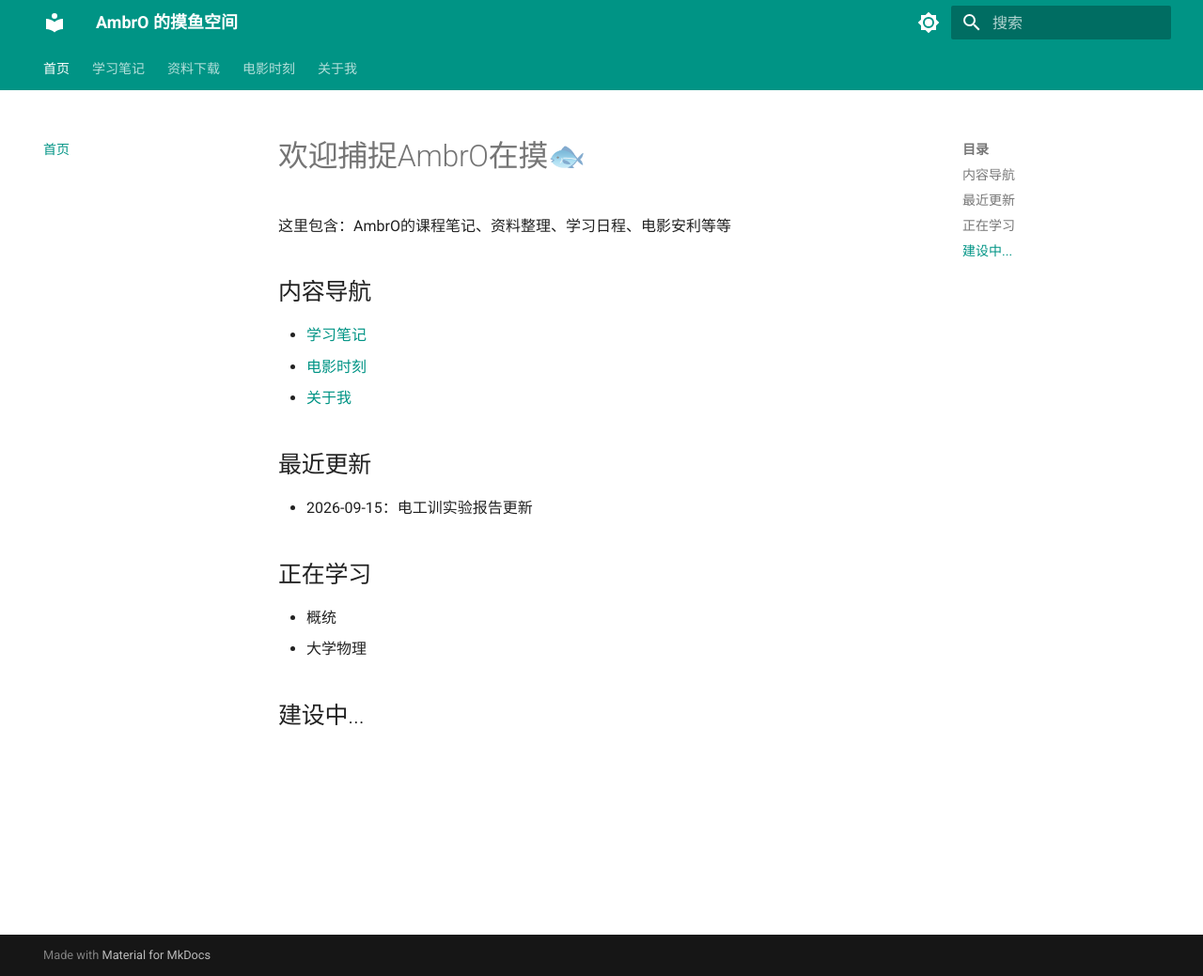
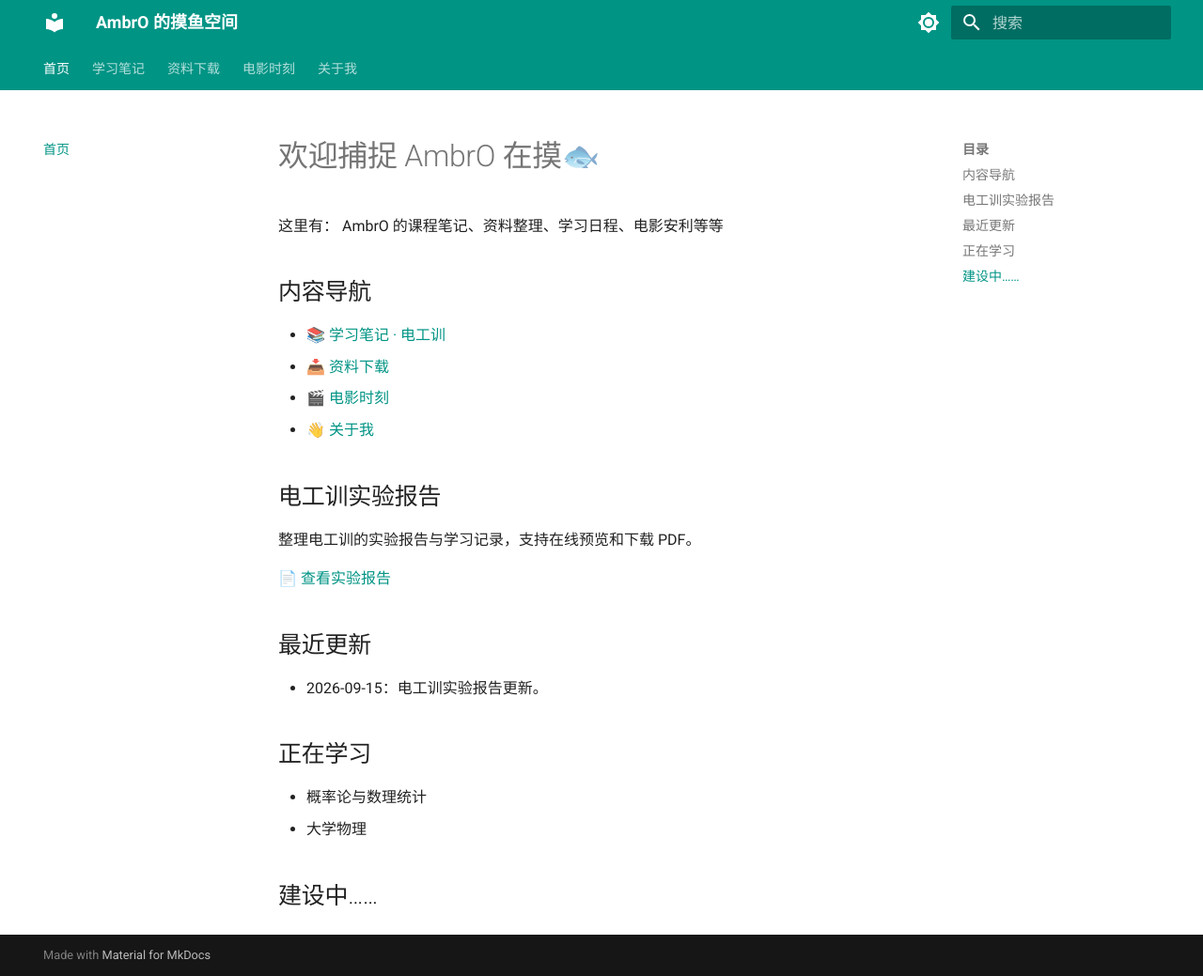
Before and after one commit to 7Ambrose/7Ambrose.github.io, an MkDocs documentation site: the page built from docs/index.md, in a window 1280 px wide and 1039 px high. Shown: the whole window at 94% size. Built offline with MkDocs 1.6.1 and Material for MkDocs 9.7.7, drawn with Linux system fonts in a browser that asks for light colours.

Commit message:
Update index.md

```diff
--- a/docs/index.md
+++ b/docs/index.md
@@ -1,20 +1,27 @@
-# 欢迎捕捉AmbrO在摸🐟️
+# 欢迎捕捉 AmbrO 在摸🐟️
 
-这里包含：AmbrO的课程笔记、资料整理、学习日程、电影安利等等
+这里有： AmbrO 的课程笔记、资料整理、学习日程、电影安利等等
 
 ## 内容导航
 
-- [学习笔记](notes/electric_train/first.md)
-- [电影时刻](movies.md)
-- [关于我](about.md)
+- 📚 [学习笔记 · 电工训](notes/electric_train/first.md)
+- 📥 [资料下载](resources.md)
+- 🎬 [电影时刻](movies.md)
+- 👋 [关于我](about.md)
+
+## 电工训实验报告
+
+整理电工训的实验报告与学习记录，支持在线预览和下载 PDF。
+
+[📄 查看实验报告](notes/electric_train/first.md)
 
 ## 最近更新
 
-- 2026-09-15：电工训实验报告更新
+- 2026-09-15：电工训实验报告更新。
 
 ## 正在学习
 
-- 概统
+- 概率论与数理统计
 - 大学物理
 
-## 建设中...
+## 建设中……
```
